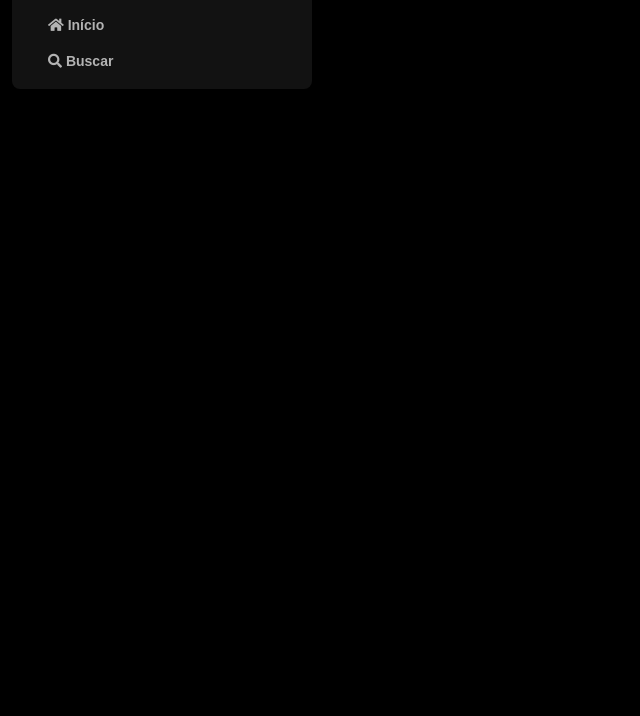
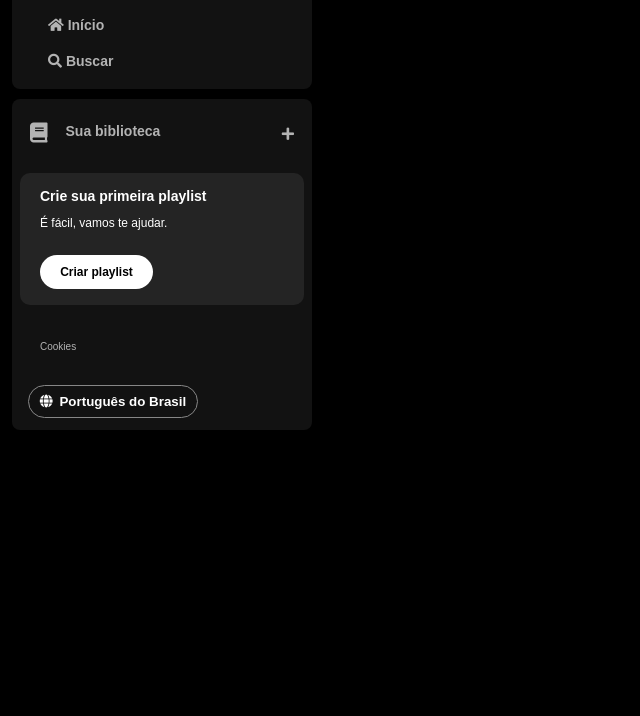
Before and after one commit to gbr3lcam/spotify-imersao-alura, a plain HTML site: page index.html in a window 1280 px wide. Shown: the part 84-800 px from the top of the page, without its empty margins (0-640 px from the left). Drawn offline with Linux system fonts and the light colour scheme.

Commit message:
completa navegação lateral (aula 02)

```diff
--- a/index.html
+++ b/index.html
@@ -13,17 +13,15 @@
     <link rel="stylesheet" href="https://use.fontawesome.com/releases/v5.15.4/css/fontawesome.css"/>
 
 </head>
+
 <body>
-
-    <!--Sidebar superior (Home, busca)-->
     <div class="sidebar">
         <nav class="sidebar_navigation">
             <div class="logo">
                 <a href="">
-                    <img src="assets/icons/logo-spotify.png" alt="Logo do Spotify">
+                    <img src="./assets/icons/logo-spotify.png" alt="Logo" />
                 </a>
             </div>
-                <div>
             <ul>
                 <li>
                     <a href="">
@@ -37,22 +35,36 @@
                         <span>Buscar</span>
                     </a>
                 </li>
-                        </li>
             </ul>
-                </div>
-            </div>
         </nav>
-
         <div class="library">
-            <div class="library content">
-                <button class="library-book">
+            <div class="library_content">
+                <button class="library_button">
                     <span class="fa fas fa-book"></span>
-                    <span>Sua Biblioteca</span>
+                    <span>Sua biblioteca</span>
                 </button>
                 <span class="fa fa-plus"></span>
             </div>
+            <section class="section-playlist">
+                <div class="section-playlist_content">
+                    <span class="text title">Crie sua primeira playlist</span>
+                    <span class="text subtitle">É fácil, vamos te ajudar.</span>
+                    <button class="section-playlist_button">
+                        <span>Criar playlist</span>
+                    </button>
                 </div>
-
+            </section>
+            <div class="cookies">
+                <a href="">Cookies</a>
+            </div>
+            <div class="languages">
+                <button class="languages_button">
+                    <span class="fa fa-globe"></span>
+                    <span>Português do Brasil</span>
+                </button>
+            </div>
+        </div>
     </div>
 </body>
+
 </html>
--- a/style.css
+++ b/style.css
@@ -50,9 +50,128 @@ h1 {
 }
 
 .library {
-    position: relative;
-    left: 0;
-    bottom: 0;
-    padding: 12px;
-    width: 300px;
+    background-color: #121212;
+    border-radius: 8px;
+    display: flex;
+    justify-content: space-between;
+    flex-direction: column;
+    padding: 4px 8px;
+    color: #b3b3b3;
+    font-weight: 600;
+    font-size: 14px;
+    margin-top: 10px;
 }
+
+.library .library_content {
+    display: flex;
+    justify-content: space-between;
+}
+
+.library .library_button {
+    display: flex;
+    margin-right: 10px;
+    color: #b3b3b3;
+    background-color: transparent;
+    border: 0;
+    font-size: 14px;
+    font-weight: 700;
+    font-family: "DM Sans", sans-serif;
+    text-align: center;
+    text-decoration: none;
+    text-transform: none;
+    padding: 20px 10px;
+}
+
+.library .library_button .fa{
+    font-size: 20px;
+    margin-right: 10px;
+    font-weight: 300px;
+    padding-right: 8px;
+}
+
+.library .library_content .fa-plus{
+    margin: 24px 10px;
+}
+
+.section-playlist {
+    display: flex;
+    align-items: flex-start;
+    justify-content: space-between;
+    gap: 20px;
+    background-color: #242424;
+    color: #b3b3b3;
+    font-weight: 600;
+    font-size: 14px;
+    margin: 8px 0px;
+    padding: 16px 20px;
+    border-radius: 10px;
+}
+
+.section-playlist .section-playlist_content {
+    display: flex;
+    flex-direction: column;
+}
+
+.section-playlist_content .text {
+    padding-bottom: 14px;
+    color: #fff;
+    font-family: "DM Sans", sans-serif;
+}
+
+.section-playlist_content .title {
+    font-weight: 700;
+}
+
+.section-playlist_content .subtitle {
+    font-size: 12px;
+    font-weight: 500;
+}
+
+.section-playlist_content .section-playlist_button {
+    display: flex;
+    justify-content: center;
+    background-color: #fff;
+    color: #000;
+    border-radius: 20px;
+    font-size: 12px;
+    font-weight: 700;
+    text-decoration: none;
+    text-transform: none;
+    margin-top: 12px;
+    padding: 10px;
+    border: 0;
+    width: 113px;
+}
+
+.sidebar .cookies {
+    margin: 25px 20px;
+    font-family: "DM Sans", sans-serif;
+}
+
+.sidebar .cookies a {
+    color: #b3b3b3;
+    font-weight: 500;
+    font-size: 10px;
+    text-decoration: none;
+}
+
+.sidebar .cookies a:hover {
+    text-decoration: underline;
+}
+
+.languages .languages_button {
+    align-items: center;
+    background-color: transparent;
+    border: 1px solid #878787;
+    color: #fff;
+    font-weight: bold;
+    cursor: pointer;
+    width: 170px;
+    margin: 8px;
+    padding: 8px;
+    border-radius: 20px;
+}
+
+.languages .languages_button .fa-globe {
+    margin-right: 3px;
+}
```
Lines whose indentation alone changed are shown as unchanged.
